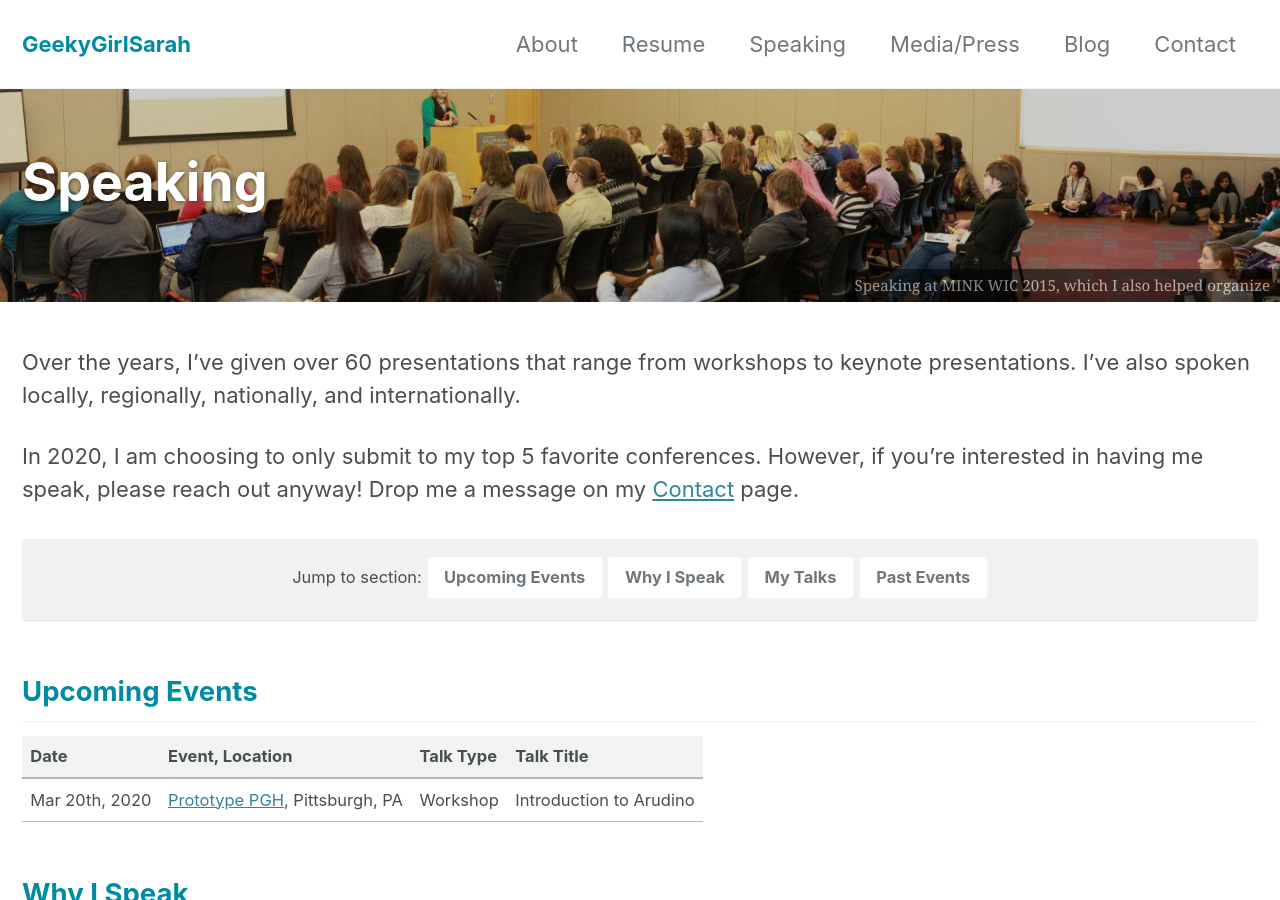
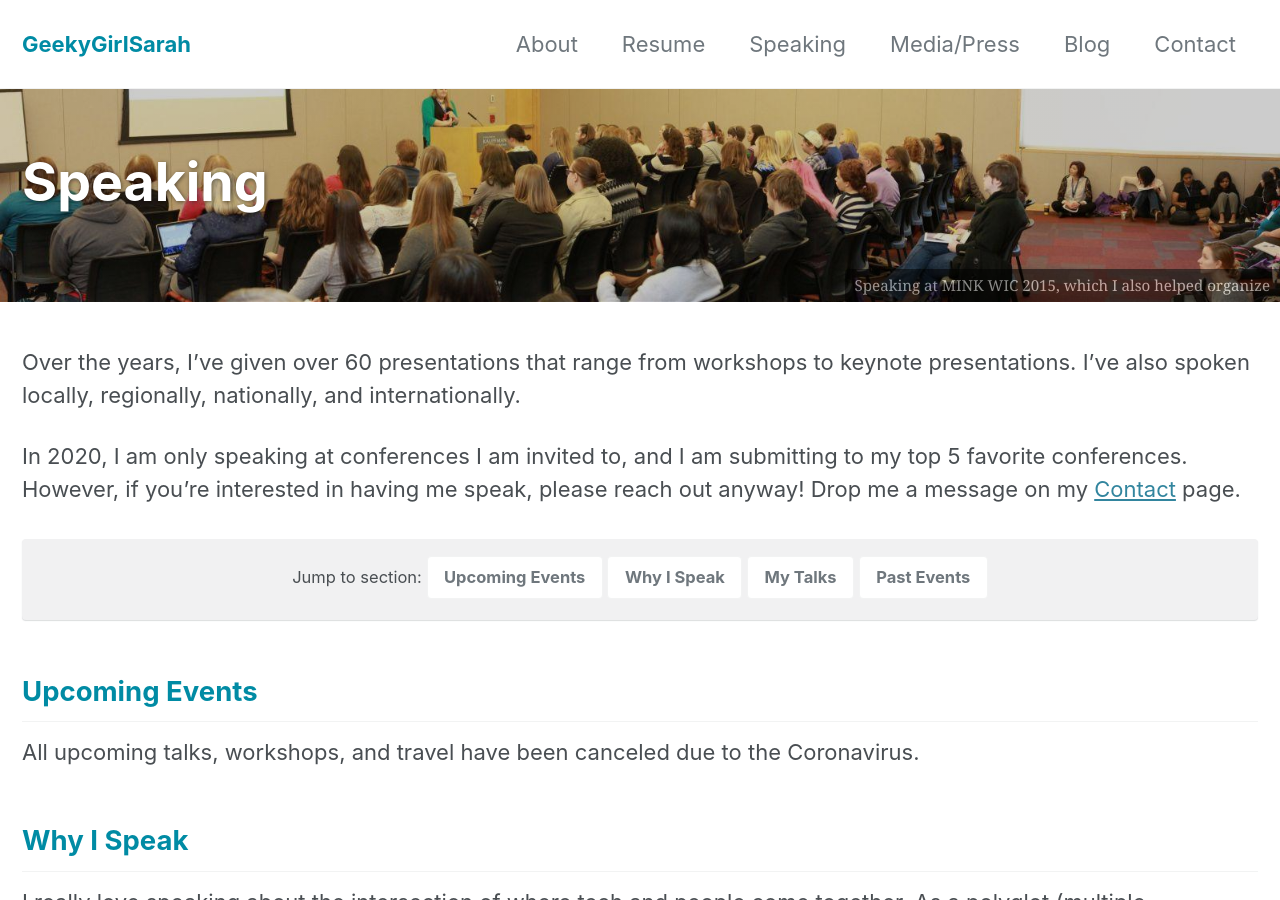
Before and after one commit to geekygirlsarah/geekygirlsarah.com, a Jekyll site: the page built from _pages/speaking.md, in a window 1280 px wide and 900 px high. Built offline with Jekyll 4.4.1, drawn with Linux system fonts in a browser that asks for light colours; cached includes are drawn as plain includes; nearby versions of some CDN libraries; comment, search, counter and statistics services are not loaded; some of the changed text lies outside the part shown.

Commit message:
Update for Coronavirus cancellations.

```diff
--- a/_pages/speaking.md
+++ b/_pages/speaking.md
@@ -13,11 +13,14 @@ header:
   caption: "Speaking at MINK WIC 2015, which I also helped organize"
 ---
 
+{% assign today = "now" | date: "%Y-%m-%d" %}
+
 Over the years, I've given over 60 presentations that range from workshops to keynote presentations. I've also spoken
 locally, regionally, nationally, and internationally.
 
-In 2020, I am choosing to only submit to my top 5 favorite conferences. However, if you’re interested in having me
-speak, please reach out anyway! Drop me a message on my [Contact](/contact/) page.
+In 2020, I am only speaking at conferences I am invited to, and I am submitting to my top 5 favorite conferences.
+However, if you’re interested in having me speak, please reach out anyway! Drop me a message on my
+[Contact](/contact/) page.
 
 Jump to section:
 [Upcoming Events](#upcoming-events){: .btn .btn--inverse .btn--large }
@@ -28,12 +31,7 @@ Jump to section:
 
 ## Upcoming Events
 
-{% assign today = "now" | date: "%Y-%m-%d" %}
-
-| Date | Event, Location | Talk Type | Talk Title |
-|------|-----------------|-----------|------------|
-{% for item in site.data.conftalks %}{% assign event_date = item.talk_date | date: "%Y-%m-%d" %}{% if event_date >= today %}{% if item.event_start_date == item.event_end_date %}{{ item.event_start_date | date_to_xmlschema | date_to_string: "ordinal", "US" }}{% else %}{{ item.event_start_date | date_to_xmlschema | date_to_string: "ordinal", "US" }} - {{ item.event_end_date | date_to_xmlschema | date_to_string: "ordinal", "US" }}{% endif %} | {% if item.event_url %}<a href="{{ item.event_url}}" target="_blank">{{ item.event_name }}</a>{% else %}{{ item.event_name }}{% endif %}, {{ item.event_location }} | {{ item.talk_type }} | {% if item.talk_url %}<a href="{{ item.talk_url}}">{{ item.talk_title }}</a>{% else %}{{ item.talk_title }}{% endif %}
-{% endif %}{% endfor %}
+All upcoming talks, workshops, and travel have been canceled due to the Coronavirus.
 
 ## Why I Speak
 
```
Also changed, not shown: _data/conftalks.yml (+12 -11 lines), index.html (+13 -13 lines).
